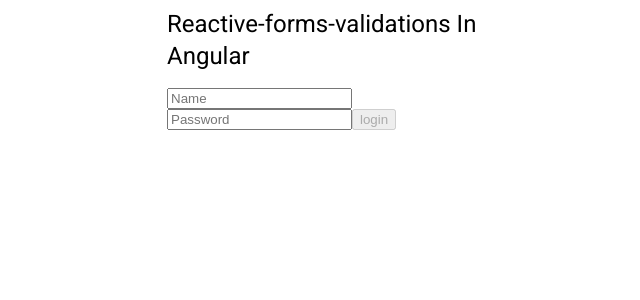
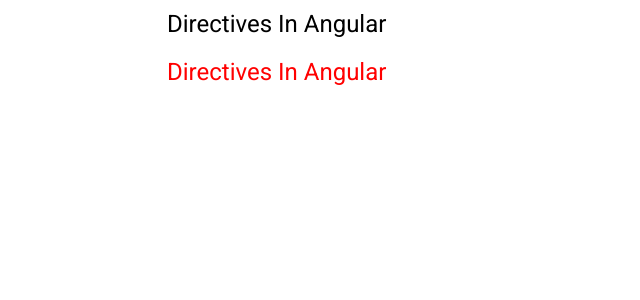
Before and after one commit to spratham/Angular-tut, an Angular app: page / in a window 1280 px wide. Shown: the top 300 px of the page, without its empty margins (313-953 px from the left). Built offline with nearby package versions, Linux system fonts and the light colour scheme.

Commit message:
custom directive

```diff
--- a/src/app/app.component.html
+++ b/src/app/app.component.html
@@ -1,29 +1,4 @@
 <div class="main">
-  <h1 class="{{ title }}">{{ title }} In Angular</h1>
-  <form [formGroup]="loginForm" (ngSubmit)="userSubmit()">
-    <input
-      type="text"
-      placeholder="Name"
-      name="name"
-      formControlName="user"
-      required
-    />
-    <span style="color: red" *ngIf="user && user.invalid && user.touched"
-      >This field is invalid</span
-    >
-    <!-- 'formControl' is used to bind the input values -->
-    <input
-      type="text"
-      placeholder="Password"
-      name="password"
-      formControlName="password"
-    />
-    <span
-      style="color: red"
-      *ngIf="password && password.invalid && password.touched"
-      >This field is invalid</span
-    >
-
-    <button [disabled]="loginForm.invalid">login</button>
-  </form>
+  <h1>{{ title }} In Angular</h1>
+  <h1 appRedEl>{{ title }} In Angular</h1>
 </div>
--- a/src/app/app.component.ts
+++ b/src/app/app.component.ts
@@ -6,21 +6,6 @@
   styleUrls: ['./app.component.css'],
 })
 export class AppComponent {
-  title = 'Reactive-forms-validations';
-loginForm= new FormGroup({              //loginForm is name of the form we can use any name
-user:new FormControl('', [Validators.required, Validators.email]),
-password:new FormControl('', [Validators.required,Validators.pattern(
-  /(?=.*\d)(?=.*[a-z])(?=.*[A-Z])(?=.*[@$!%*#?&^_-]).{8,}/              //should have min characters with small larger chars, spl char and number
-)])
-})
-userSubmit(){
-  console.log(this.loginForm.value)
+  title = 'Directives';
+
 }
-
-get user(){
-return this.loginForm.get('user')
-}
-get password(){
-  return this.loginForm.get('password')
-  }
-}
--- a/src/app/app.module.ts
+++ b/src/app/app.module.ts
@@ -13,6 +13,7 @@
 import { MatCardModule } from '@angular/material/card';
 import { MatButtonModule } from '@angular/material/button';
 import { UsdtInrPipe } from './pipes/usdt-inr.pipe';
+import { RedElDirective } from './red-el.directive';
 
 @NgModule({
   declarations: [
@@ -23,6 +24,7 @@
     SignInComponent,
     SignUpComponent,
     UsdtInrPipe,
+    RedElDirective,
   ],
   imports: [
     BrowserModule,
--- /dev/null
+++ b/src/app/red-el.directive.ts
@@ -0,0 +1,12 @@
+import { Directive, ElementRef } from '@angular/core';
+
+@Directive({
+  selector: '[appRedEl]'
+})
+export class RedElDirective {
+
+  constructor(el:ElementRef) {
+    el.nativeElement.style.color="red"
+  }
+
+}
```
Also changed, not shown: 1 other file (tests, documents, lock files or other folders).
